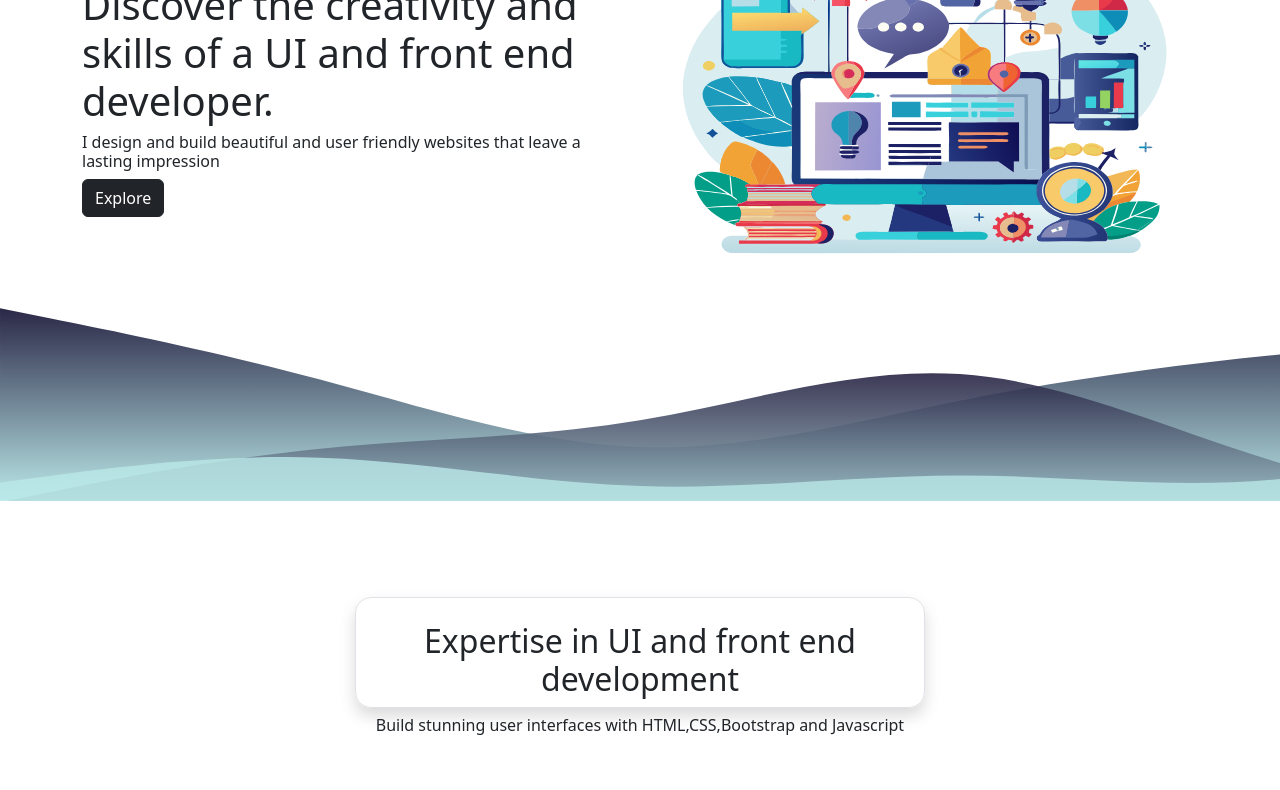
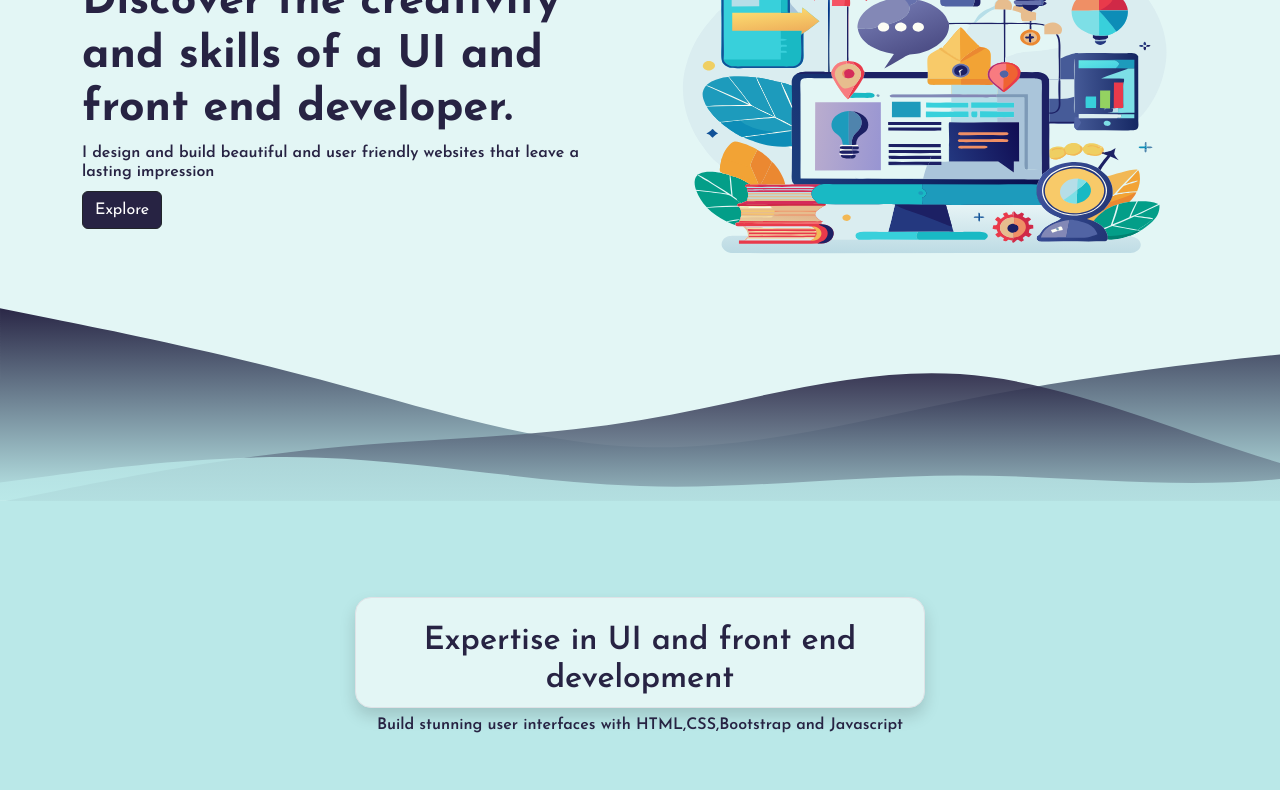
Before and after one commit to vshnupraj/portfolio-3, a website: page index.html in a window 1280 px wide. Shown: the part 210-1000 px from the top of the page. Drawn offline with nearby package versions, Linux system fonts and the light colour scheme; the site is published under a folder, as on GitHub Pages, so addresses that start at the root find nothing.

Commit message:
Add files via upload

```diff
--- a/index.html
+++ b/index.html
@@ -7,7 +7,7 @@
     <meta name="description" content="Welcome to Vishnu P Raj Portfolio. Passionate Frontend Developer." />
     <title>Vishnu P Raj Portfolio- UI & Frontend Developer</title>
     <!-- Custom CSS -->
-    <link rel="stylesheet" href="/portfolio-3/css/style.css">
+    <link rel="stylesheet" href="css/style.css">
     <!-- CDN Bootstrap 5.3.3 -->
     <link href="https://cdn.jsdelivr.net/npm/bootstrap@5.3.3/dist/css/bootstrap.min.css" rel="stylesheet" integrity="sha384-QWTKZyjpPEjISv5WaRU9OFeRpok6YctnYmDr5pNlyT2bRjXh0JMhjY6hW+ALEwIH" crossorigin="anonymous">
     <!-- icons cdn -->
```
